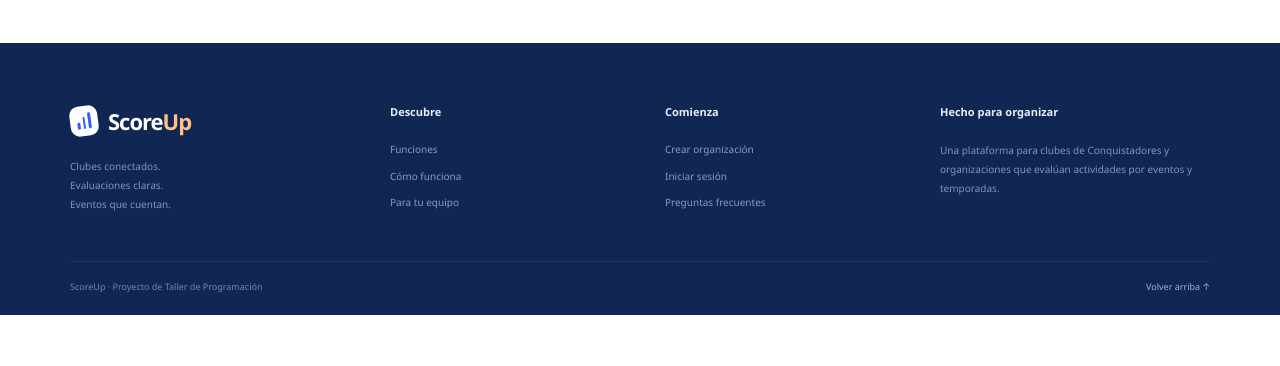
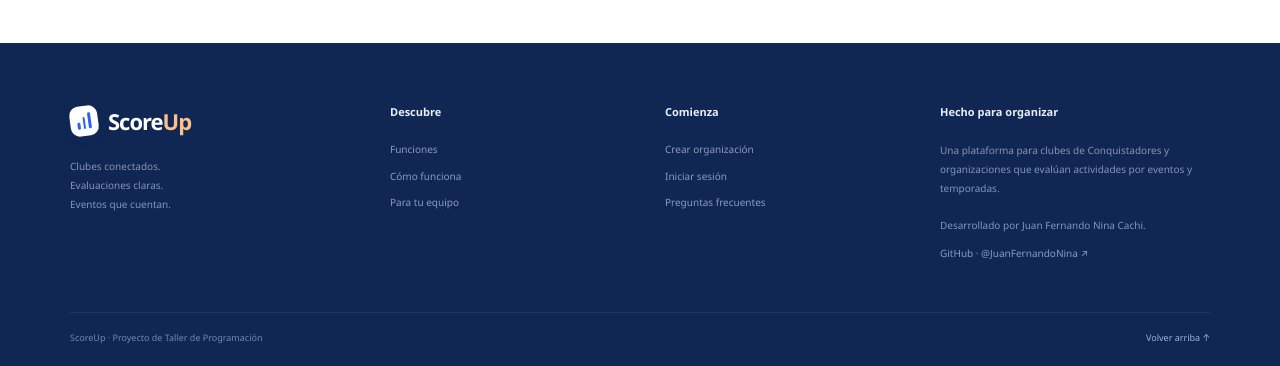
Before and after one commit to JuanFernandoNina/scoreup, a Flask app: page / in a window 1280 px wide. Shown: the part 4354-4720 px from the top of the page. Before the commit the page ends 4669 px from the top, so only its background shows below. Run offline with Flask 3, Linux system fonts and the light colour scheme; some libraries are stand-ins or nearby versions.

Commit message:
Add author name and GitHub profile to landing footer

```diff
--- a/templates/index.html
+++ b/templates/index.html
@@ -52,6 +52,6 @@
 
   <section class="lp-container lp-final-cta" data-reveal><div><span class="lp-eyebrow">TU PRÓXIMO EVENTO EMPIEZA AQUÍ</span><h2>Que organizar sea más simple.<br>Que cada punto cuente.</h2><p>Crea tu organización y comienza a dar forma al próximo encuentro.</p></div><a class="lp-button lp-button-orange" href="{{ url_for('registro') }}">Empezar con ScoreUp {{ icon('arrow') }}</a><div class="lp-cta-ring" aria-hidden="true"></div></section>
 </main>
-<footer class="lp-footer"><div class="lp-container lp-footer-grid"><div><a class="lp-brand" href="#inicio"><span class="lp-brand-mark"><i></i><i></i><i></i></span>Score<span>Up</span></a><p>Clubes conectados.<br>Evaluaciones claras.<br>Eventos que cuentan.</p></div><div><h2>Descubre</h2><a href="#funciones">Funciones</a><a href="#como-funciona">Cómo funciona</a><a href="#roles">Para tu equipo</a></div><div><h2>Comienza</h2><a href="{{ url_for('registro') }}">Crear organización</a><a href="{{ url_for('login') }}">Iniciar sesión</a><a href="#preguntas">Preguntas frecuentes</a></div><div class="lp-footer-note"><h2>Hecho para organizar</h2><p>Una plataforma para clubes de Conquistadores y organizaciones que evalúan actividades por eventos y temporadas.</p></div></div><div class="lp-container lp-footer-bottom"><span>ScoreUp · Proyecto de Taller de Programación</span><a href="#inicio">Volver arriba ↑</a></div></footer>
+<footer class="lp-footer"><div class="lp-container lp-footer-grid"><div><a class="lp-brand" href="#inicio"><span class="lp-brand-mark"><i></i><i></i><i></i></span>Score<span>Up</span></a><p>Clubes conectados.<br>Evaluaciones claras.<br>Eventos que cuentan.</p></div><div><h2>Descubre</h2><a href="#funciones">Funciones</a><a href="#como-funciona">Cómo funciona</a><a href="#roles">Para tu equipo</a></div><div><h2>Comienza</h2><a href="{{ url_for('registro') }}">Crear organización</a><a href="{{ url_for('login') }}">Iniciar sesión</a><a href="#preguntas">Preguntas frecuentes</a></div><div class="lp-footer-note"><h2>Hecho para organizar</h2><p>Una plataforma para clubes de Conquistadores y organizaciones que evalúan actividades por eventos y temporadas.</p><p>Desarrollado por Juan Fernando Nina Cachi.</p><a href="https://github.com/JuanFernandoNina" target="_blank" rel="noopener noreferrer">GitHub · @JuanFernandoNina ↗</a></div></div><div class="lp-container lp-footer-bottom"><span>ScoreUp · Proyecto de Taller de Programación</span><a href="#inicio">Volver arriba ↑</a></div></footer>
 </body>
 </html>
```
Also changed, not shown: tests/test_scoreup.py (+3 -0 lines).
